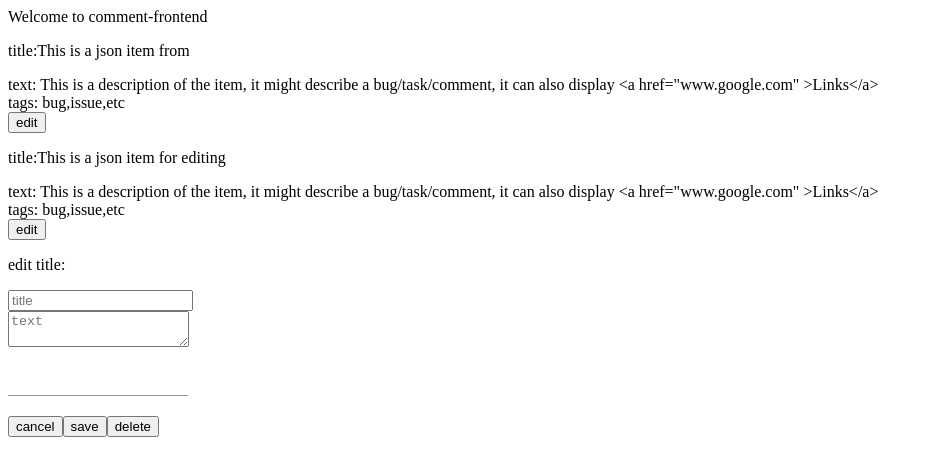
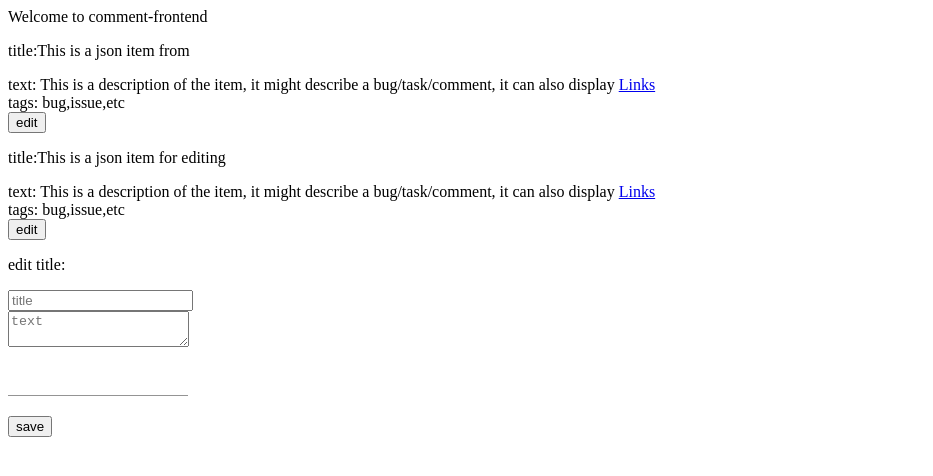
Before and after one commit to Abebw/comment-frontend, an Angular app: page / in a window 1280 px wide. Shown: the top 476 px of the page, without its empty margins (0-933 px from the left). Built offline with nearby package versions, Linux system fonts and the light colour scheme.

Commit message:
setup system to display html in text and got hide cancel and delete button working on new comment

```diff
--- a/src/app/app.component.ts
+++ b/src/app/app.component.ts
@@ -31,8 +31,6 @@ export class AppComponent {
 
   updateCommentsFromServer(){
     this.commentService.getItems().subscribe((data) => {
-      console.log('updateCommentsFromServer resolving');
-      console.log(data);
       for( let record of data) {
         record[1].edit = false;
       }
--- a/src/app/comment.service.ts
+++ b/src/app/comment.service.ts
@@ -56,12 +56,6 @@ export class CommentService {
   addNewComment(comment){
     console.error('addNewComment unimplemented');
   }
-  updateComment(comment): Observable<any>{
-    this.items.set(comment.id, comment);
-    throw new Error('umimplemented')
-    return;
-  }
-
 
   constructor(private http: HttpClient) {
 
--- a/src/app/edit-comment/edit-comment.component.html
+++ b/src/app/edit-comment/edit-comment.component.html
@@ -33,6 +33,6 @@
   </mat-form-field>
 
 </div>
-  <button (click)="cancelClickListener()">cancel</button>
+  <button *ngIf="!hideCancel" (click)="cancelClickListener()">cancel</button>
   <button (click)="saveClickListener()">save</button>
-  <button (click)="deleteClickListener()">delete</button>
+  <button *ngIf="!hideCancel" (click)="deleteClickListener()">delete</button>
--- a/src/app/read-comment/read-comment.component.html
+++ b/src/app/read-comment/read-comment.component.html
@@ -1,4 +1,4 @@
 <p>title:{{comment.title}}</p>
-<div>text: {{comment.text}}</div>
+<div>text: <span [innerHTML]=comment.text></span></div>
 <div>tags: {{comment.tags}}</div>
   <button (click)="editClickListener()">edit</button>
```
